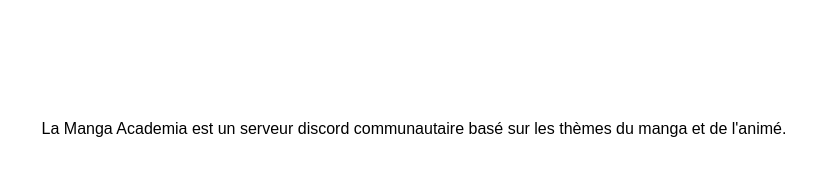
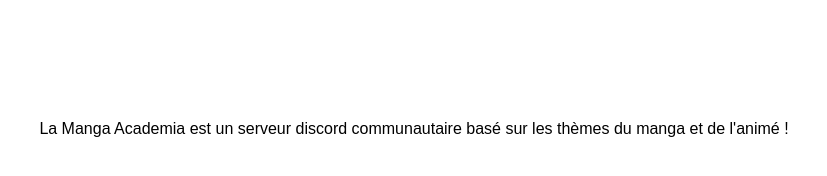
Before and after one commit to La-Manga-Academia/La-Manga-Academia.github.io, a plain HTML site: page index.html in a window 1280 px wide. Shown: the part 432-608 px from the top of the page, 226-1053 px from the left. Drawn offline with Linux system fonts and the light colour scheme; a web font is replaced by a local one.

Commit message:
Update index.html

```diff
--- a/index.html
+++ b/index.html
@@ -27,7 +27,7 @@
             <br>
             <br>
             <br>
-        <p class="prtheme">La Manga Academia est un serveur discord communautaire basé sur les thèmes du manga et de l'animé.</p>
+        <p class="prtheme">La Manga Academia est un serveur discord communautaire basé sur les thèmes du manga et de l'animé !</p>
     </div>
     </body>
 </html>
```
